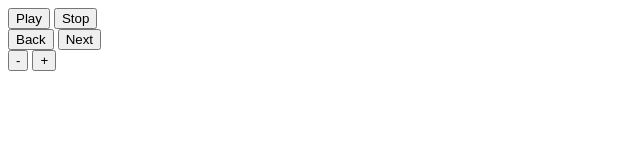
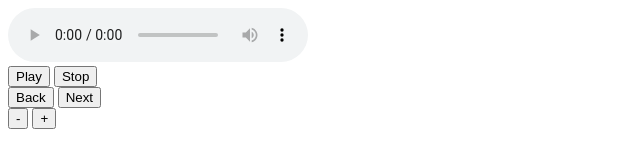
Before and after one commit to justmartin/js-jukebox-starter-kit, a plain HTML site: page index.html in a window 1280 px wide. Shown: the whole page, without its empty margins (0-640 px from the left). Drawn offline with nearby package versions, Linux system fonts and the light colour scheme.

Commit message:
Added controls to audio tag

```diff
--- a/index.html
+++ b/index.html
@@ -9,7 +9,7 @@
 		<div id="song-name"></div>
 
 		<div>
-			<audio id="audio-player">
+			<audio id="audio-player" controls>
 				<p>Your browser does not support the <code>audio</code> element </p>
 			</audio>
 		</div>
```
